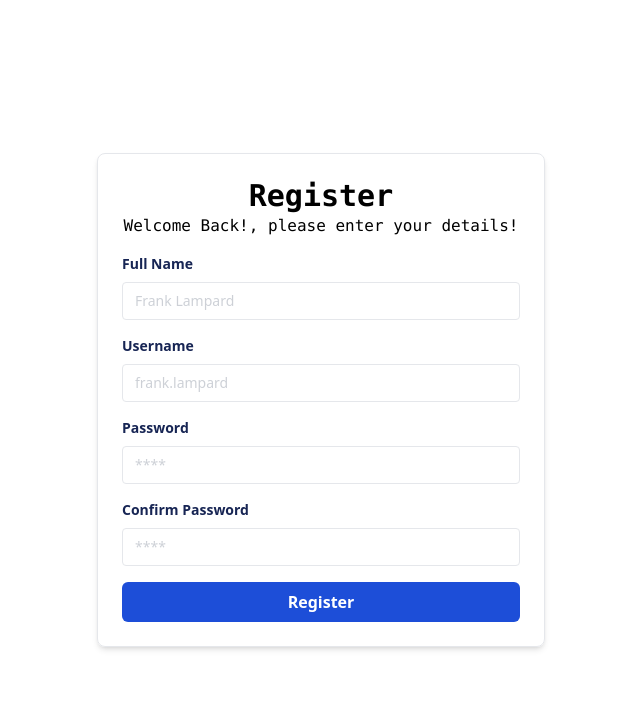
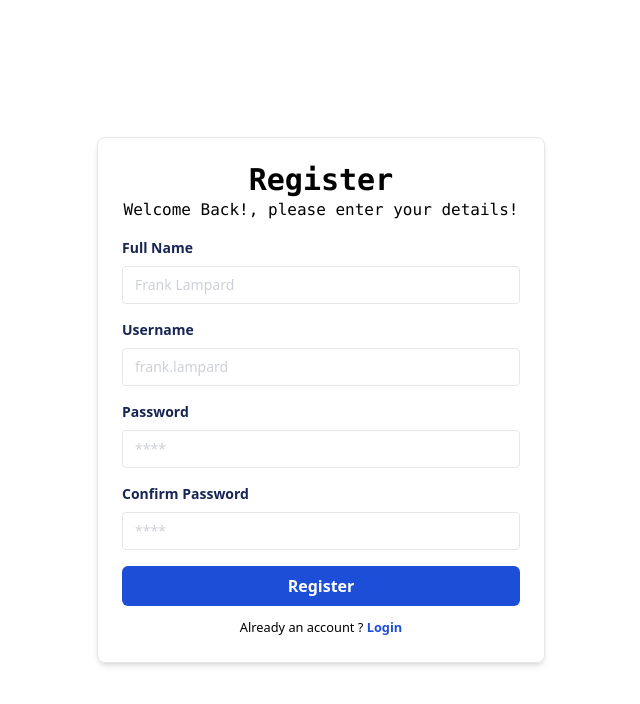
Before and after one commit to argumpamungkas/f-react, a React (Vite) app: page /register in a window 1280 px wide. Shown: the top 704 px of the page, without its empty margins (319-959 px from the left). Built offline with nearby package versions, Linux system fonts and the light colour scheme.

Commit message:
add routing

```diff
--- a/src/components/Fragments/FormLogin.jsx
+++ b/src/components/Fragments/FormLogin.jsx
@@ -1,9 +1,10 @@
 import InputForm from "../Elements/Inputs/InputsForm";
 import Button from "../Elements/Button";
+import { Link } from "react-router-dom";
 
 const FormLogin = () => {
   return (
-    <form action="" className="">
+    <form action="">
       <InputForm
         name="username"
         label="Username"
@@ -17,6 +18,16 @@ const FormLogin = () => {
         placeholder="****"
       />
       <Button classname="bg-blue-700 w-full">Login</Button>
+      <div className="mt-2 text-center">
+        <small>
+          Create an account ?{" "}
+          <Link to="/register">
+            <bold className="font-bold text-blue-700 cursor-pointer">
+              Register
+            </bold>
+          </Link>
+        </small>
+      </div>
     </form>
   );
 };
--- a/src/components/Fragments/FormRegister.jsx
+++ b/src/components/Fragments/FormRegister.jsx
@@ -1,5 +1,6 @@
 import InputForm from "../Elements/Inputs/InputsForm";
 import Button from "../Elements/Button";
+import { Link } from "react-router-dom";
 
 const FormRegister = () => {
   return (
@@ -29,6 +30,16 @@ const FormRegister = () => {
         placeholder="****"
       />
       <Button classname="bg-blue-700 w-full">Register</Button>
+      <div className="mt-2 text-center">
+        <small>
+          Already an account ?{" "}
+          <Link to="/login">
+            <bold className="font-bold text-blue-700 cursor-pointer">
+              Login
+            </bold>
+          </Link>
+        </small>
+      </div>
     </form>
   );
 };
--- a/src/pages/login.jsx
+++ b/src/pages/login.jsx
@@ -5,14 +5,6 @@ const LoginPage = () => {
   return (
     <AuthLayout title="LOGIN">
       <FormLogin />
-      <div className="mt-2 text-center">
-        <small>
-          Create an account ?{" "}
-          <bold className="font-bold text-blue-700 cursor-pointer">
-            Register
-          </bold>
-        </small>
-      </div>
     </AuthLayout>
   );
 };
```
